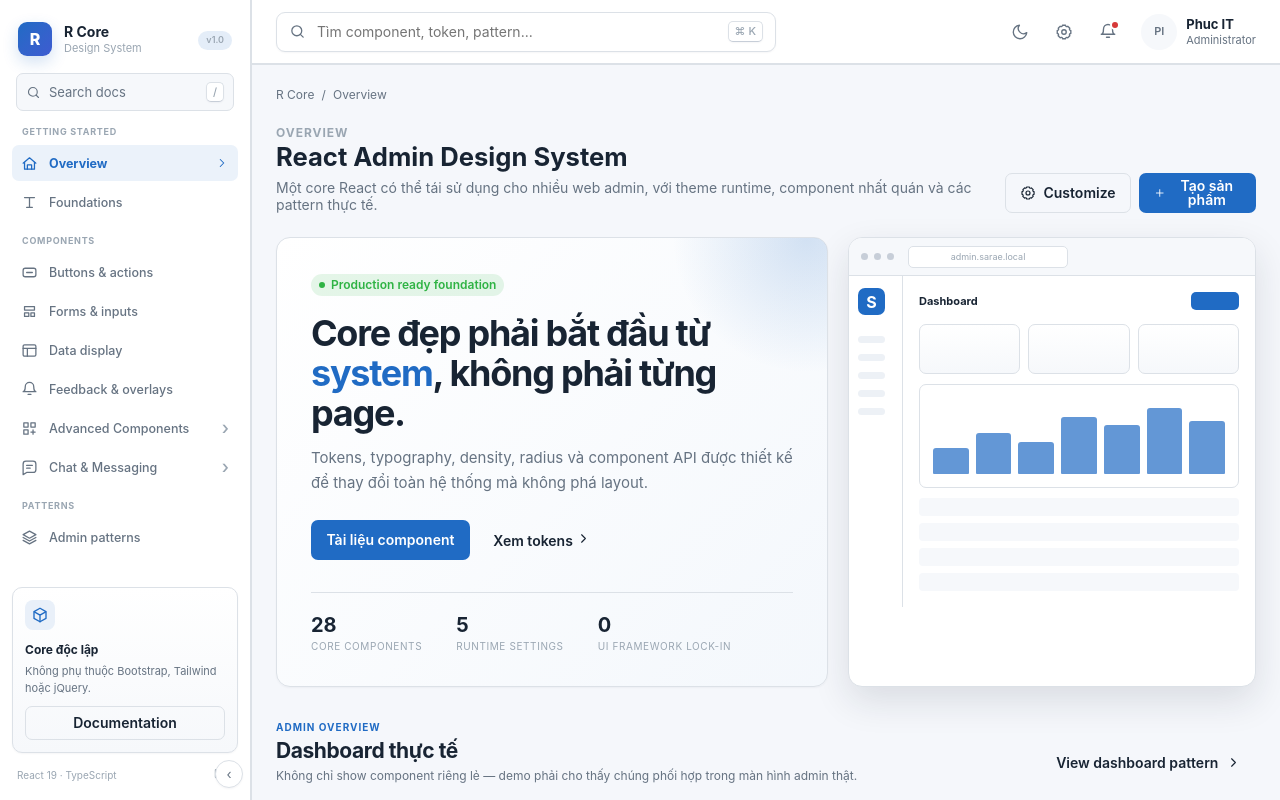
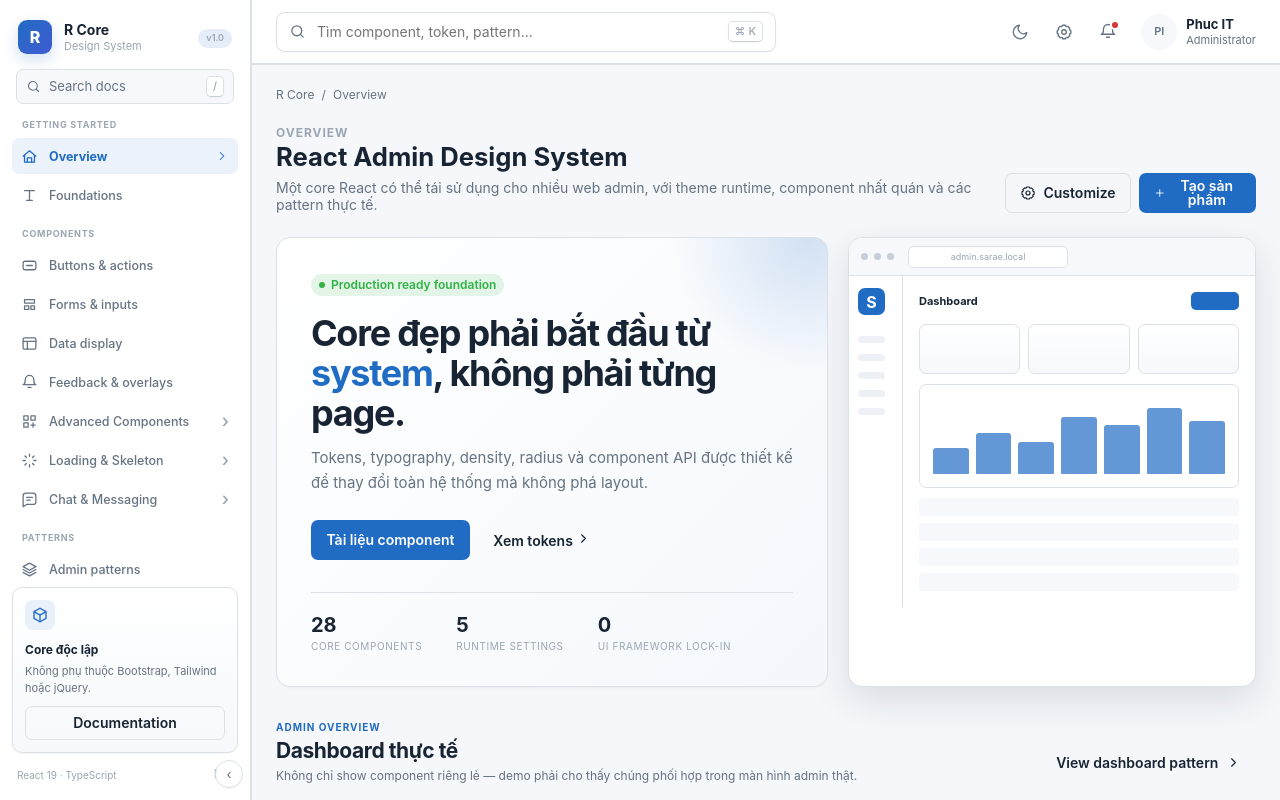
Before and after one commit to PhucDev-IT/react-ui-core, a React (Vite) app in the folder apps/demo/: page / in a window 1280 px wide. Shown: the top 800 px of the page. Built offline with nearby package versions, Linux system fonts and the light colour scheme.

Commit message:
feat(demo): add loading system to main menu

```diff
--- a/apps/demo/src/ChatMenuPortal.tsx
+++ b/apps/demo/src/ChatMenuPortal.tsx
@@ -31,6 +31,13 @@ export default function ChatMenuPortal(){
         <span>Advanced Components</span>
         <span className="demo-chat-menu-link__arrow">›</span>
       </a>
+      <a className="demo-chat-menu-link" href="/loading.html" title="Loading & Skeleton">
+        <svg width="17" height="17" viewBox="0 0 24 24" fill="none" stroke="currentColor" strokeWidth="1.8" strokeLinecap="round" strokeLinejoin="round" aria-hidden>
+          <path d="M12 3v3M12 18v3M3 12h3M18 12h3M5.6 5.6l2.1 2.1M16.3 16.3l2.1 2.1M18.4 5.6l-2.1 2.1M7.7 16.3l-2.1 2.1"/>
+        </svg>
+        <span>Loading & Skeleton</span>
+        <span className="demo-chat-menu-link__arrow">›</span>
+      </a>
       <a className="demo-chat-menu-link" href="/chat.html" title="Chat & Messaging">
         <svg width="17" height="17" viewBox="0 0 24 24" fill="none" stroke="currentColor" strokeWidth="1.8" strokeLinecap="round" strokeLinejoin="round" aria-hidden>
           <path d="M21 15a4 4 0 0 1-4 4H8l-5 3V7a4 4 0 0 1 4-4h10a4 4 0 0 1 4 4Z"/>
```
